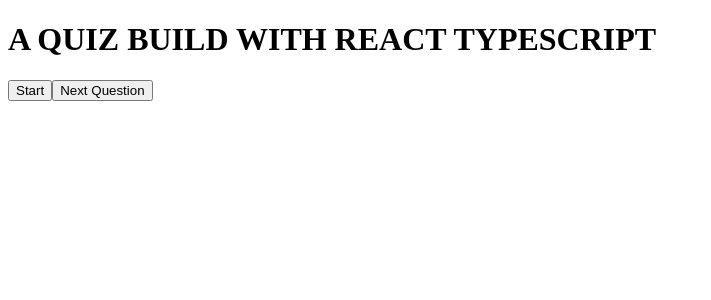
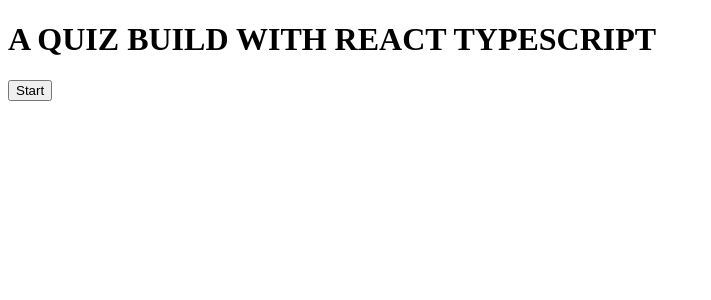
Before and after one commit to dodytrifa/quizTS, a React (Create React App) app: page / in a window 1280 px wide. Shown: the top 300 px of the page, without its empty margins (0-711 px from the left). Built offline with nearby package versions, Linux system fonts and the light colour scheme.

Commit message:
edit next and questionCard

```diff
--- a/src/App.tsx
+++ b/src/App.tsx
@@ -61,15 +61,20 @@ const App: React.FC = () => {
       }
       {!gameOver ? <p className='score'>Score:</p> : null}
       {loading && <p>Loading Questions...</p>}
-      {/* <QuestionCard
+      {!loading && !gameOver && (
+        <QuestionCard
         questionNumber={number + 1}
         totalQuestion={TOTAL_QUESTIONS}
         question={questions[number].question}
         answers={questions[number].answers}
         userAnswer={userAnswers ? userAnswers[number] : undefined}
         callback={answer}
-      /> */}
+        />
+      )}
+      {!gameOver && !loading && userAnswers.length === number + 1 &&
+      number !== TOTAL_QUESTIONS - 1 ? (
         <button className='next' onClick={nextQuestion}>Next Question</button>
+      ): null}
     </div>
   );
 }
--- a/src/components/QuestionCard.tsx
+++ b/src/components/QuestionCard.tsx
@@ -41,7 +41,7 @@ const QuestionCard: React.FC<PropsData> = ({
       <p dangerouslySetInnerHTML={{__html: question}}></p>
       <div>
         {answers.map(answer => (
-          <div>
+          <div key={answer}>
             <button disabled={userAnswer} onClick={callback}>
               <span dangerouslySetInnerHTML={{__html: answer}}/>
             </button>
```
Lines whose indentation alone changed are shown as unchanged.
